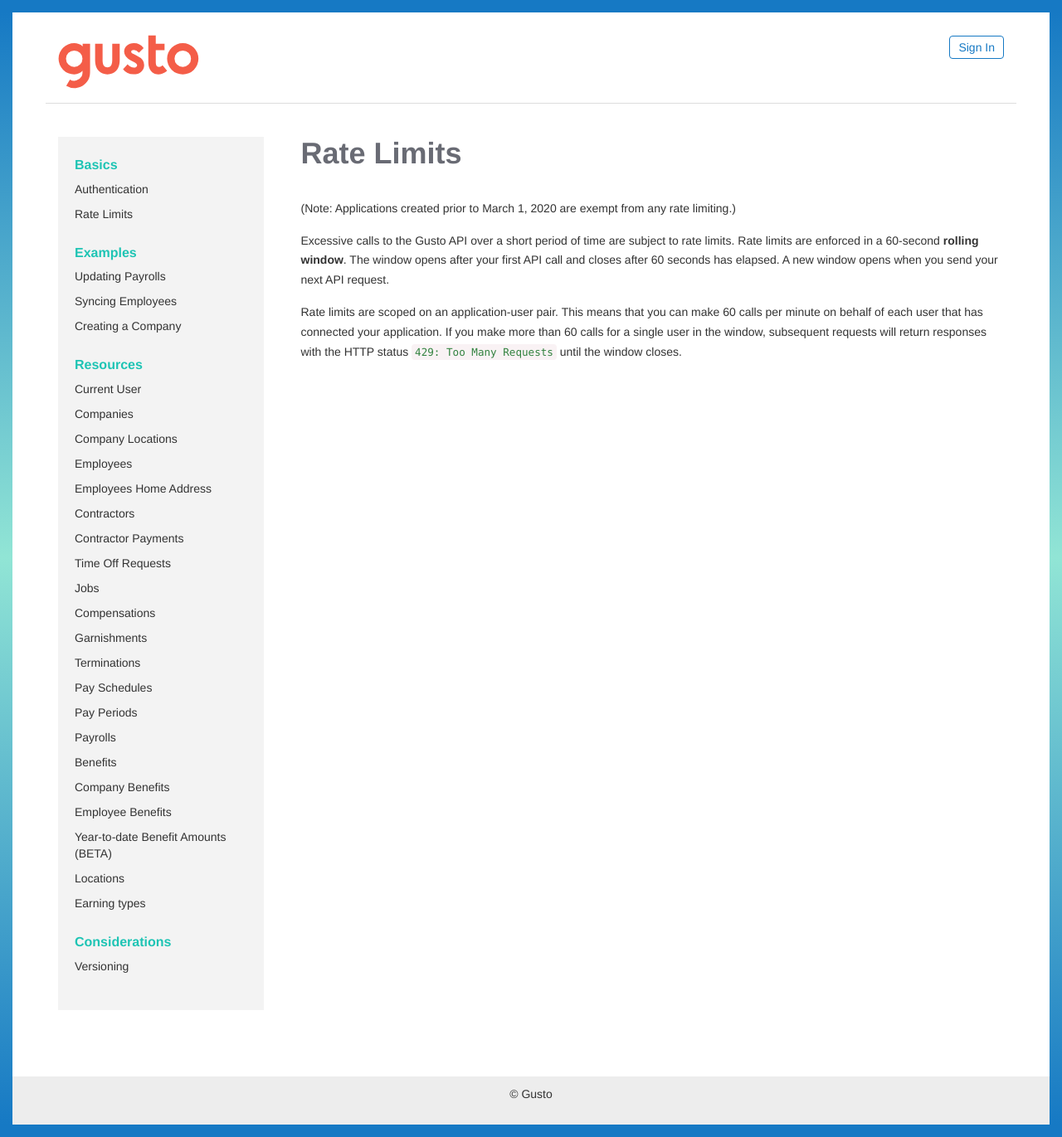
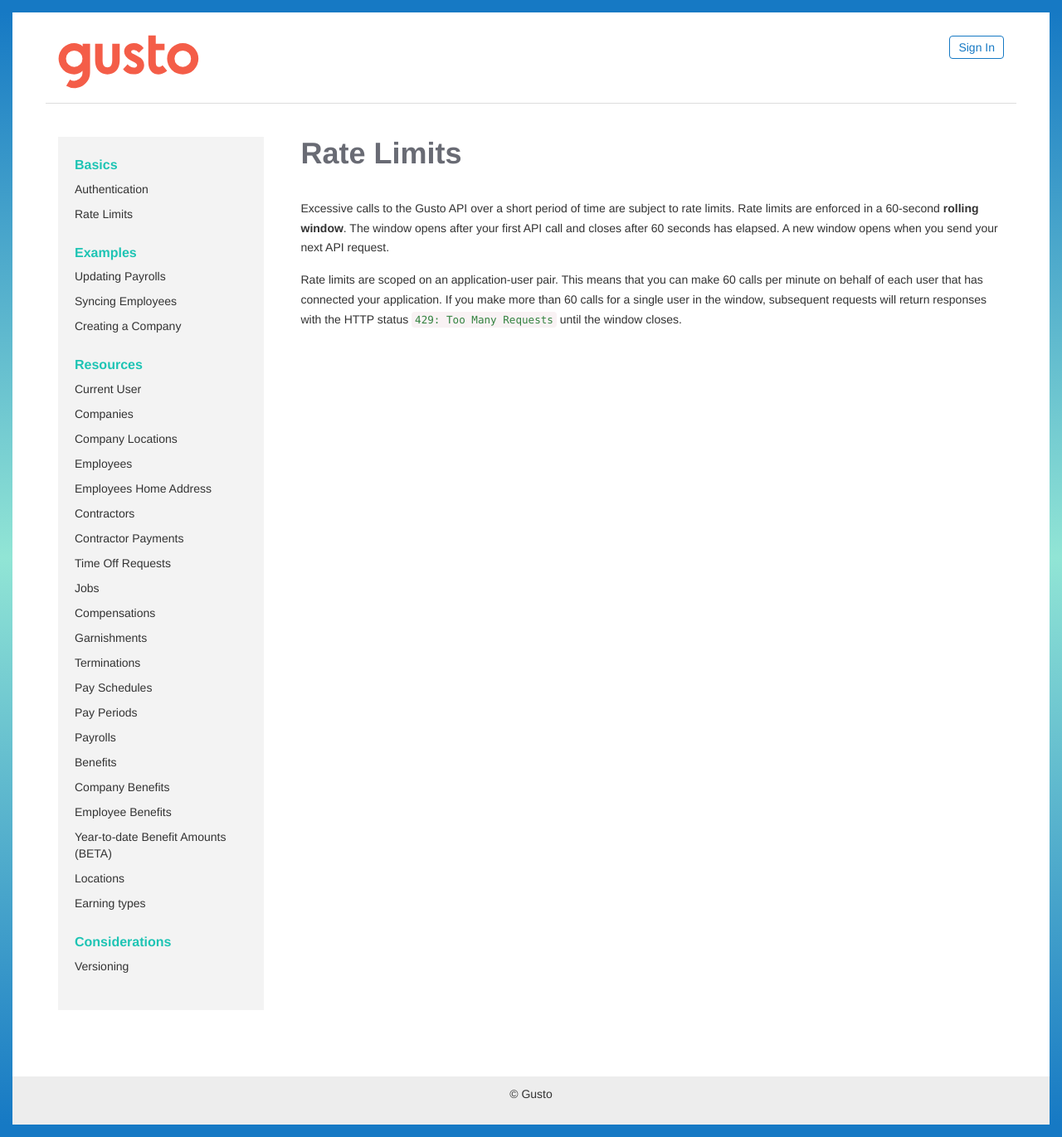
Before and after one commit to Gusto/gusto.github.io, a Jekyll site: the page built from _posts/2020-03-18-rate-limits.markdown, in a window 1280 px wide. Shown: the whole page at 83% size. Built offline with Jekyll 4.4.1, drawn with Linux system fonts in a browser that asks for light colours.

Commit message:
Remove note about exempt applications (#86)
'tis no longer true: https://github.com/Gusto/zenpayroll/pull/88064

```diff
--- a/_posts/2020-03-18-rate-limits.markdown
+++ b/_posts/2020-03-18-rate-limits.markdown
@@ -6,8 +6,6 @@
 
 # Rate Limits
 
-(Note: Applications created prior to March 1, 2020 are exempt from any rate limiting.)
-
 Excessive calls to the Gusto API over a short period of time are subject to rate limits. Rate limits are enforced in a 60-second **rolling window**. The window opens after your first API call and closes after 60 seconds has elapsed. A new window opens when you send your next API request.
 
 Rate limits are scoped on an application-user pair. This means that you can make 60 calls per minute on behalf of each user that has connected your application. If you make more than 60 calls for a single user in the window, subsequent requests will return responses with the HTTP status `429: Too Many Requests` until the window closes.
```
